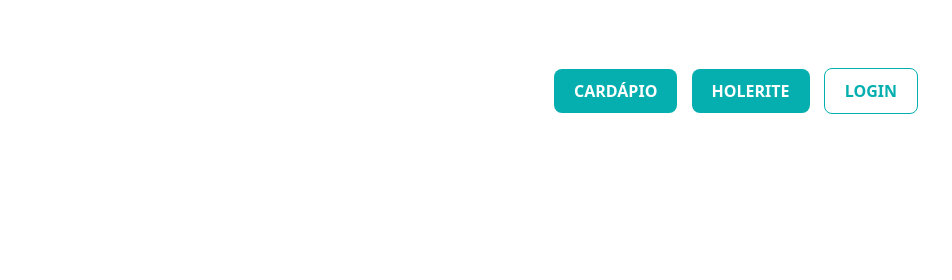
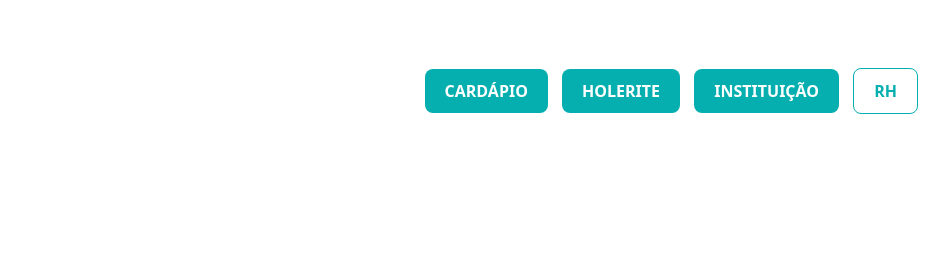
Before and after one commit to CleberPinheiro23/intranet-princesa, a plain HTML site: page index.html in a window 1280 px wide. Shown: the top 280 px of the page, 328-1280 px from the left. Drawn offline with nearby package versions, Linux system fonts and the light colour scheme.

Commit message:
Update index.html

```diff
--- a/index.html
+++ b/index.html
@@ -102,8 +102,9 @@
       <!-- Botões de navegação (Menu) -->
       <div class="menu-buttons">
           <button class="btn btn-custom" onclick="window.location.href='https://telemetria.orusonline.com.br/Default.aspx'">Cardápio</button>
-          <button class="btn btn-custom" onclick="window.location.href='https://www.marcosoft.com.br/rhonline/login.php">Holerite</button>
-          <button class="btn login-button" onclick="location.href='login.html'">Login</button>
+          <button class="btn btn-custom" onclick="window.location.href='https://www.marcosoft.com.br/rhonline/login.php'">Holerite</button>
+          <button class="btn btn-custom" onclick="window.location.href='https://www.princesadoeste.com.br/'">Instituição</button>
+          <button class="btn login-button" onclick="location.href='login.html'">RH</button>
         </div>
 
 
```
